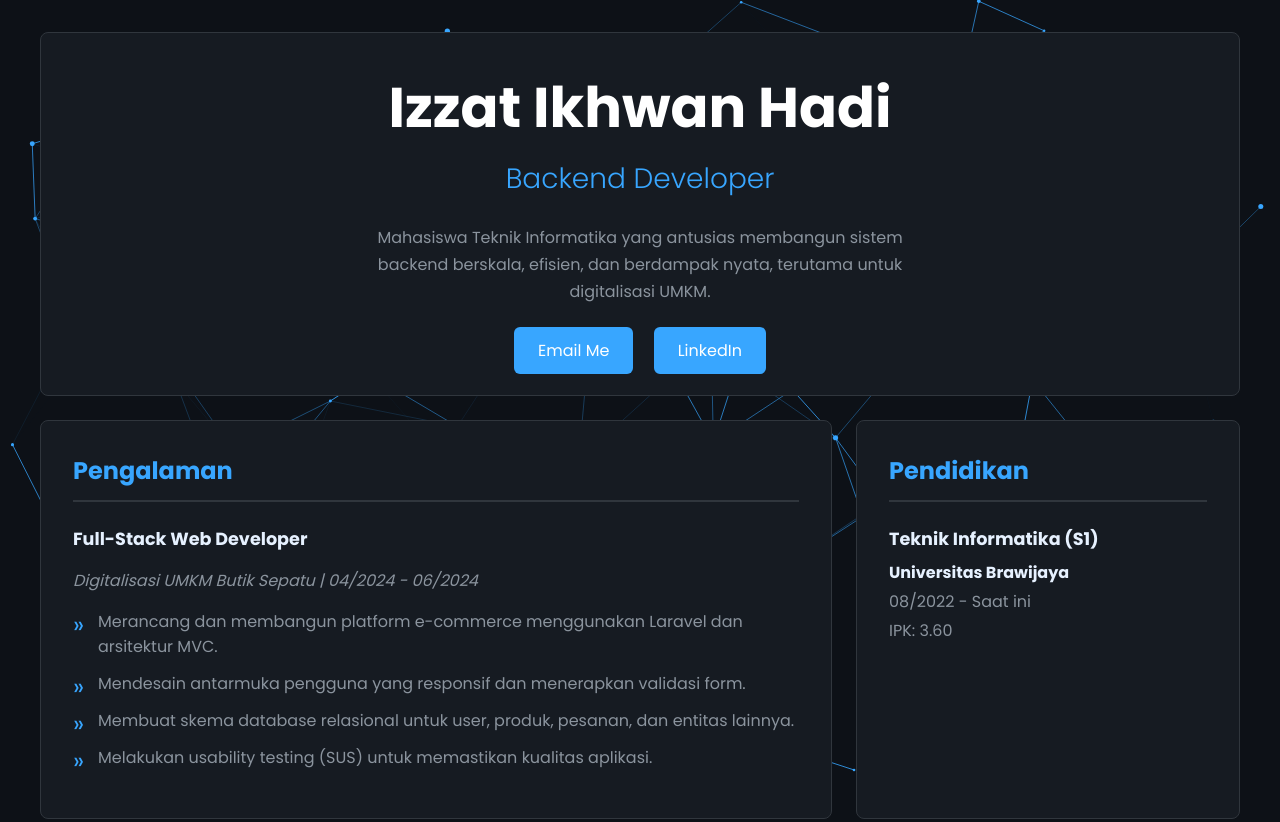
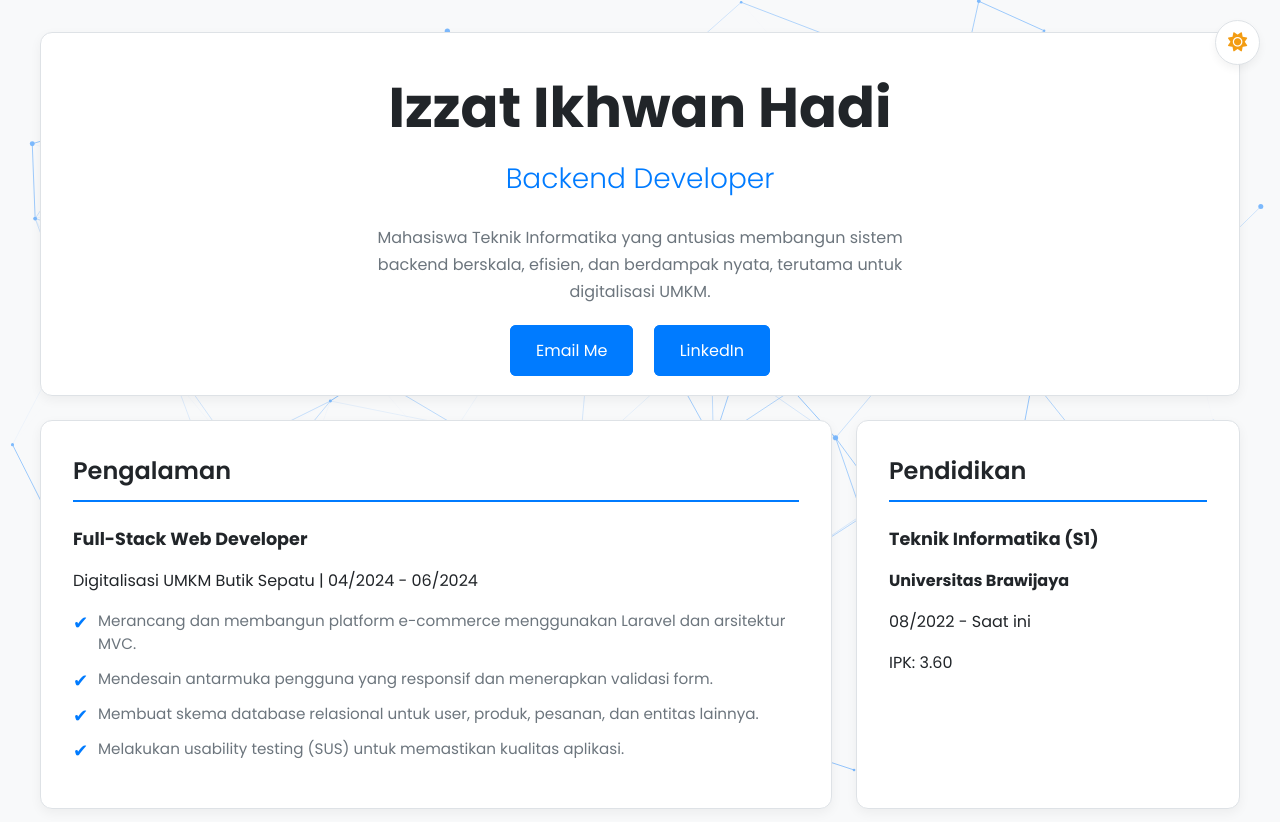
Before and after one commit to Izzathadi/izzathadi.github.io, a plain HTML site: page index.html in a window 1280 px wide. Shown: the top 822 px of the page. Drawn offline with Linux system fonts and the light colour scheme.

Commit message:
add all file 3

```diff
--- a/index.html
+++ b/index.html
@@ -9,18 +9,24 @@
     <link rel="preconnect" href="https://fonts.googleapis.com">
     <link rel="preconnect" href="https://fonts.gstatic.com" crossorigin>
     <link href="https://fonts.googleapis.com/css2?family=Poppins:wght@300;400;600;700&display=swap" rel="stylesheet">
+    <script src="https://kit.fontawesome.com/a076d05399.js" crossorigin="anonymous"></script>
 </head>
 
 <body>
     <canvas id="canvas-background"></canvas>
+
+    <button id="theme-toggle" title="Ganti Tema">
+        <i class="fas fa-sun"></i>
+        <i class="fas fa-moon"></i>
+    </button>
 
     <div class="main-container">
         <header class="card hero">
             <div class="hero-text">
                 <h1 class="hero-title">Izzat Ikhwan Hadi</h1>
                 <h2 class="hero-subtitle">Backend Developer</h2>
-                <p class="hero-summary">Mahasiswa Teknik Informatika yang antusias membangun sistem backend
-                    berskala, efisien, dan berdampak nyata, terutama untuk digitalisasi UMKM.</p>
+                <p class="hero-summary">Mahasiswa Teknik Informatika yang antusias membangun sistem backend berskala,
+                    efisien, dan berdampak nyata, terutama untuk digitalisasi UMKM.</p>
                 <div class="contact-links">
                     <a href="mailto:izzatikhwanhadi@gmail.com" class="hero-button">Email Me</a>
                     <a href="https://linkedin.com/in/izzatikhwanhadi" target="_blank" rel="noopener noreferrer"
@@ -35,14 +41,10 @@
                 <h4>Full-Stack Web Developer</h4>
                 <p class="company">Digitalisasi UMKM Butik Sepatu | 04/2024 - 06/2024</p>
                 <ul>
-                    <li>Merancang dan membangun platform e-commerce menggunakan Laravel dan arsitektur MVC.
-                    </li>
-                    <li>Mendesain antarmuka pengguna yang responsif dan menerapkan validasi form.
-                    </li>
-                    <li>Membuat skema database relasional untuk user, produk, pesanan, dan entitas lainnya.
-                    </li>
-                    <li>Melakukan usability testing (SUS) untuk memastikan kualitas aplikasi.
-                    </li>
+                    <li>Merancang dan membangun platform e-commerce menggunakan Laravel dan arsitektur MVC.</li>
+                    <li>Mendesain antarmuka pengguna yang responsif dan menerapkan validasi form.</li>
+                    <li>Membuat skema database relasional untuk user, produk, pesanan, dan entitas lainnya.</li>
+                    <li>Melakukan usability testing (SUS) untuk memastikan kualitas aplikasi.</li>
                 </ul>
             </div>
         </section>
--- a/script.js
+++ b/script.js
@@ -1,44 +1,77 @@
 const canvas = document.getElementById("canvas-background");
 const ctx = canvas.getContext("2d");
-
 canvas.width = window.innerWidth;
 canvas.height = window.innerHeight;
 
+// --- Theme Toggler ---
+const themeToggle = document.getElementById("theme-toggle");
+const body = document.body;
+
+// Function to apply theme and save preference
+function applyTheme(theme) {
+  if (theme === "dark") {
+    body.classList.add("dark-theme");
+  } else {
+    body.classList.remove("dark-theme");
+  }
+  localStorage.setItem("theme", theme);
+  updateCanvasColors(theme);
+}
+
+// Event listener for the toggle button
+themeToggle.addEventListener("click", () => {
+  const currentTheme = localStorage.getItem("theme") || "light";
+  const newTheme = currentTheme === "light" ? "dark" : "light";
+  applyTheme(newTheme);
+});
+
+// Check for saved theme on page load
+document.addEventListener("DOMContentLoaded", () => {
+  const savedTheme = localStorage.getItem("theme") || "light";
+  applyTheme(savedTheme);
+});
+
+// --- Canvas Animation ---
 let particlesArray;
-const particleColor = "#38a6ff"; // Warna partikel biru
+let particleColor = "#007bff"; // Default to light theme color
+let lineColor = "rgba(0, 123, 255,"; // Default to light theme color
 
-// get mouse position
+function updateCanvasColors(theme) {
+  if (theme === "dark") {
+    particleColor = "#f075ff";
+    lineColor = "rgba(240, 117, 255,";
+  } else {
+    particleColor = "#007bff";
+    lineColor = "rgba(0, 123, 255,";
+  }
+}
+
 let mouse = {
   x: null,
   y: null,
   radius: (canvas.height / 110) * (canvas.width / 110),
 };
 
-window.addEventListener("mousemove", function (event) {
+window.addEventListener("mousemove", (event) => {
   mouse.x = event.x;
   mouse.y = event.y;
 });
 
-// create particle
 class Particle {
-  constructor(x, y, directionX, directionY, size, color) {
+  constructor(x, y, directionX, directionY, size) {
     this.x = x;
     this.y = y;
     this.directionX = directionX;
     this.directionY = directionY;
     this.size = size;
-    this.color = color;
   }
-  // method to draw individual particle
   draw() {
     ctx.beginPath();
     ctx.arc(this.x, this.y, this.size, 0, Math.PI * 2, false);
     ctx.fillStyle = particleColor;
     ctx.fill();
   }
-  // check particle position, check mouse position, move the particle, draw the particle
   update() {
-    //check if particle is still within canvas
     if (this.x > canvas.width || this.x < 0) {
       this.directionX = -this.directionX;
     }
@@ -46,7 +79,6 @@ class Particle {
       this.directionY = -this.directionY;
     }
 
-    //check collision detection - mouse position / particle position
     let dx = mouse.x - this.x;
     let dy = mouse.y - this.y;
     let distance = Math.sqrt(dx * dx + dy * dy);
@@ -64,15 +96,12 @@ class Particle {
         this.y -= 5;
       }
     }
-    // move particle
     this.x += this.directionX;
     this.y += this.directionY;
-    // draw particle
     this.draw();
   }
 }
 
-// create particle array
 function init() {
   particlesArray = [];
   let numberOfParticles = (canvas.height * canvas.width) / 12000;
@@ -82,14 +111,10 @@ function init() {
     let y = Math.random() * (innerHeight - size * 2 - size * 2) + size * 2;
     let directionX = Math.random() * 0.4 - 0.2;
     let directionY = Math.random() * 0.4 - 0.2;
-
-    particlesArray.push(
-      new Particle(x, y, directionX, directionY, size, particleColor)
-    );
+    particlesArray.push(new Particle(x, y, directionX, directionY, size));
   }
 }
 
-// animation loop
 function animate() {
   requestAnimationFrame(animate);
   ctx.clearRect(0, 0, innerWidth, innerHeight);
@@ -100,19 +125,16 @@ function animate() {
   connect();
 }
 
-// check if particles are close enough to draw a line between them
 function connect() {
   let opacityValue = 1;
   for (let a = 0; a < particlesArray.length; a++) {
     for (let b = a; b < particlesArray.length; b++) {
       let distance =
-        (particlesArray[a].x - particlesArray[b].x) *
-          (particlesArray[a].x - particlesArray[b].x) +
-        (particlesArray[a].y - particlesArray[b].y) *
-          (particlesArray[a].y - particlesArray[b].y);
+        (particlesArray[a].x - particlesArray[b].x) ** 2 +
+        (particlesArray[a].y - particlesArray[b].y) ** 2;
       if (distance < (canvas.width / 7) * (canvas.height / 7)) {
         opacityValue = 1 - distance / 20000;
-        ctx.strokeStyle = "rgba(56, 166, 255," + opacityValue + ")";
+        ctx.strokeStyle = lineColor + opacityValue + ")";
         ctx.lineWidth = 1;
         ctx.beginPath();
         ctx.moveTo(particlesArray[a].x, particlesArray[a].y);
@@ -123,14 +145,13 @@ function connect() {
   }
 }
 
-window.addEventListener("resize", function () {
+window.addEventListener("resize", () => {
   canvas.width = innerWidth;
   canvas.height = innerHeight;
-  mouse.radius = (canvas.height / 110) * (canvas.height / 110);
+  mouse.radius = (canvas.height / 110) * (canvas.width / 110);
   init();
 });
-
-window.addEventListener("mouseout", function () {
+window.addEventListener("mouseout", () => {
   mouse.x = undefined;
   mouse.y = undefined;
 });
--- a/style.css
+++ b/style.css
@@ -1,13 +1,34 @@
 @import url('https://fonts.googleapis.com/css2?family=Poppins:wght@300;400;600;700&display=swap');
+@import url('https://cdnjs.cloudflare.com/ajax/libs/font-awesome/5.15.4/css/all.min.css');
 
 :root {
-    --bg-color: #0d1117;
-    --card-color: #161b22;
-    --border-color: #30363d;
-    --text-primary: #e6f1ff;
-    --text-secondary: #8b949e;
-    --blue-accent: #38a6ff;
-    --blue-hover: #58a6ff;
+    /* Palet Warna Tema Terang (Default) */
+    --bg-color: #f8f9fa;
+    --card-bg-color: #ffffff;
+    --border-color: #dee2e6;
+    --shadow-color: rgba(0, 0, 0, 0.05);
+    --text-primary: #212529;
+    --text-secondary: #6c757d;
+    --accent-color: #007bff;
+    --accent-hover: #0056b3;
+    --skill-bg: #e7f3ff;
+    --skill-border: #cce5ff;
+    --skill-text: #004085;
+}
+
+body.dark-theme {
+    /* Palet Warna Tema Gelap */
+    --bg-color: #0a041c;
+    --card-bg-color: rgba(26, 32, 53, 0.7);
+    --border-color: rgba(126, 110, 175, 0.4);
+    --shadow-color: rgba(240, 117, 255, 0.15);
+    --text-primary: #e6e0ff;
+    --text-secondary: #a093c4;
+    --accent-color: #f075ff;
+    --accent-hover: #d255ff;
+    --skill-bg: rgba(144, 117, 255, 0.15);
+    --skill-border: rgba(144, 117, 255, 0.3);
+    --skill-text: #e6e0ff;
 }
 
 body {
@@ -16,6 +37,8 @@ body {
     color: var(--text-primary);
     margin: 0;
     padding: 2rem;
+    overflow-x: hidden;
+    transition: background-color 0.4s ease, color 0.4s ease;
 }
 
 #canvas-background {
@@ -25,6 +48,15 @@ body {
     width: 100%;
     height: 100%;
     z-index: -1;
+    transition: opacity 0.4s ease;
+}
+
+body.dark-theme #canvas-background {
+    opacity: 1;
+}
+
+body:not(.dark-theme) #canvas-background {
+    opacity: 0.5;
 }
 
 .main-container {
@@ -36,29 +68,29 @@ body {
 }
 
 .card {
-    background-color: var(--card-color);
+    background-color: var(--card-bg-color);
     border: 1px solid var(--border-color);
-    border-radius: 8px;
+    border-radius: 12px;
     padding: 2rem;
-    transition: transform 0.3s ease, border-color 0.3s ease;
     z-index: 1;
+    box-shadow: 0 4px 12px var(--shadow-color);
+    transition: all 0.4s ease;
+    backdrop-filter: blur(10px);
 }
 
 .card:hover {
-    transform: translateY(-5px);
-    border-color: var(--blue-accent);
+    transform: translateY(-8px);
+    box-shadow: 0 8px 25px var(--shadow-color);
+    border-color: var(--accent-color);
 }
 
-/* Specific Card Layouts */
 .hero {
     grid-column: 1 / -1;
-    /* Make hero card span full width */
     text-align: center;
 }
 
 .experience {
     grid-column: span 2;
-    /* Make experience card wider */
 }
 
 @media (max-width: 768px) {
@@ -67,15 +99,15 @@ body {
     }
 }
 
-
-/* Typography */
 h3 {
-    color: var(--blue-accent);
+    color: var(--text-primary);
     font-size: 1.5rem;
+    font-weight: 600;
     margin-top: 0;
-    border-bottom: 2px solid var(--border-color);
+    border-bottom: 2px solid var(--accent-color);
     padding-bottom: 0.75rem;
     margin-bottom: 1.5rem;
+    transition: border-color 0.4s ease, color 0.4s ease;
 }
 
 h4 {
@@ -94,30 +126,36 @@ ul li {
     padding-left: 25px;
     margin-bottom: 12px;
     color: var(--text-secondary);
+    font-size: 0.95rem;
 }
 
 ul li::before {
-    content: '»';
+    content: '✔';
     position: absolute;
     left: 0;
-    top: -2px;
-    color: var(--blue-accent);
-    font-size: 1.5em;
+    top: 0;
+    color: var(--accent-color);
+    font-size: 1.2em;
+    transition: color 0.4s ease;
 }
 
-/* Hero Section */
+body.dark-theme ul li::before {
+    content: '✦';
+}
+
 .hero-title {
     font-size: 3.5rem;
     font-weight: 700;
-    color: #fff;
+    color: var(--text-primary);
     margin: 0;
 }
 
 .hero-subtitle {
     font-size: 1.75rem;
     font-weight: 300;
-    color: var(--blue-accent);
+    color: var(--accent-color);
     margin: 0.5rem 0 1.5rem 0;
+    transition: color 0.4s ease;
 }
 
 .hero-summary {
@@ -129,29 +167,28 @@ ul li::before {
 
 .contact-links .hero-button {
     text-decoration: none;
-    color: #fff;
-    background-color: var(--blue-accent);
+    color: var(--card-bg-color);
+    background-color: var(--accent-color);
+    border: 2px solid var(--accent-color);
     padding: 12px 24px;
     border-radius: 6px;
     margin: 0 0.5rem;
-    transition: background-color 0.3s ease;
+    transition: all 0.3s ease;
+    font-weight: 500;
 }
 
 .contact-links .hero-button:hover {
-    background-color: var(--blue-hover);
+    background-color: var(--accent-hover);
+    border-color: var(--accent-hover);
+    transform: translateY(-2px);
 }
 
-
-/* Experience Section */
-.job .company {
-    font-style: italic;
-    color: var(--text-secondary);
-    margin-bottom: 1rem;
+body.dark-theme .contact-links .hero-button {
+    color: #000;
 }
 
-/* Skills Section */
-.skills .skill-category {
-    margin-bottom: 1rem;
+body.dark-theme .contact-links .hero-button:hover {
+    color: #fff;
 }
 
 .skills strong {
@@ -162,20 +199,67 @@ ul li::before {
 
 .skills span {
     display: inline-block;
-    background-color: var(--border-color);
-    color: var(--text-primary);
+    background-color: var(--skill-bg);
+    border: 1px solid var(--skill-border);
+    color: var(--skill-text);
     padding: 5px 12px;
     border-radius: 15px;
     margin: 0.25rem;
     font-size: 0.9rem;
+    font-weight: 500;
+    transition: all 0.4s ease;
 }
 
-/* Education Section */
-.education p {
-    margin: 0.25rem 0;
-    color: var(--text-secondary);
+/* Theme Toggle Button */
+#theme-toggle {
+    position: fixed;
+    top: 20px;
+    right: 20px;
+    background: var(--card-bg-color);
+    border: 1px solid var(--border-color);
+    border-radius: 50%;
+    width: 45px;
+    height: 45px;
+    cursor: pointer;
+    display: flex;
+    justify-content: center;
+    align-items: center;
+    font-size: 1.2rem;
+    box-shadow: 0 4px 8px var(--shadow-color);
+    z-index: 1000;
+    overflow: hidden;
 }
 
-.education strong {
-    color: var(--text-primary);
+#theme-toggle .fa-sun, #theme-toggle .fa-moon {
+    transition: transform 0.4s ease, opacity 0.3s ease;
+    position: absolute;
 }
+
+#theme-toggle .fa-sun {
+    color: #f39c12;
+}
+
+#theme-toggle .fa-moon {
+    color: #f075ff;
+}
+
+/* Icon visibility logic */
+body.dark-theme #theme-toggle .fa-sun {
+    transform: translateY(100%);
+    opacity: 0;
+}
+
+body:not(.dark-theme) #theme-toggle .fa-sun {
+    transform: translateY(0);
+    opacity: 1;
+}
+
+body.dark-theme #theme-toggle .fa-moon {
+    transform: translateY(0);
+    opacity: 1;
+}
+
+body:not(.dark-theme) #theme-toggle .fa-moon {
+    transform: translateY(-100%);
+    opacity: 0;
+}
```
